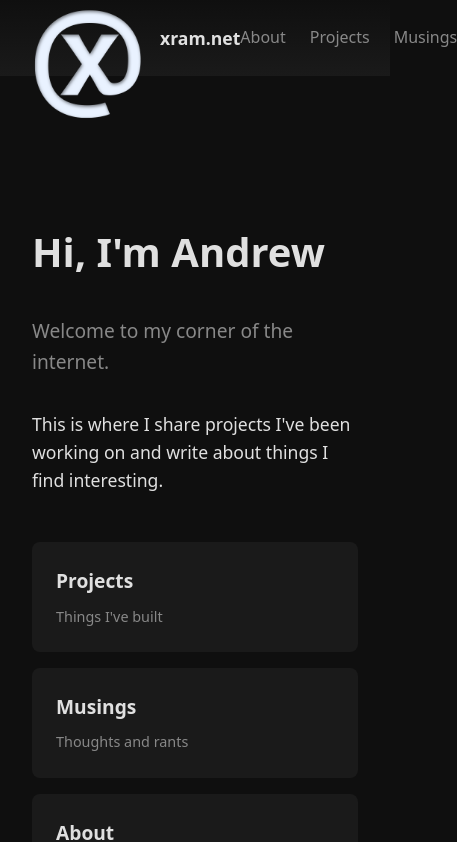
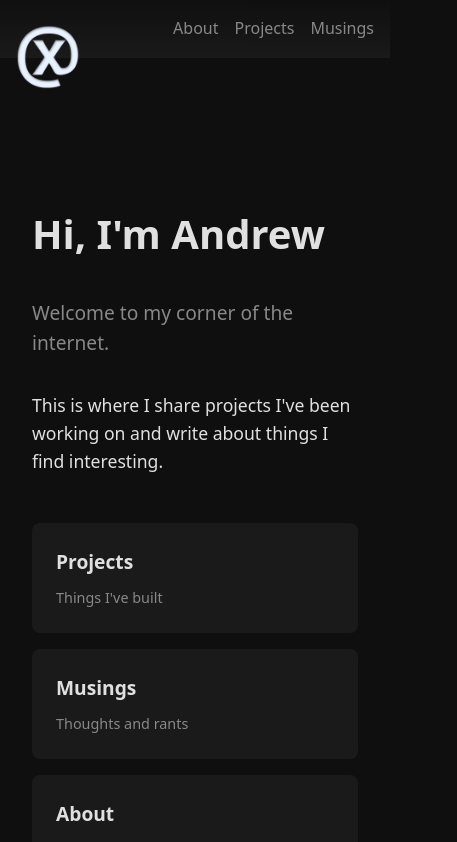
Before and after one commit to atmarx/xramnet, a SvelteKit app: page / in a window 390 px wide. Shown: the top 842 px of the page, 457 px wide, since content can reach past the window. Built offline with nearby package versions, Linux system fonts and the light colour scheme.

Commit message:
mobile fix

```diff
--- a/src/app.css
+++ b/src/app.css
@@ -497,6 +497,33 @@ footer {
 
 /* Responsive: stack on small screens */
 @media (max-width: 700px) {
+	nav {
+		padding: 1rem;
+	}
+
+	.site-name-text {
+		display: none;
+	}
+
+	.site-name.has-logo,
+	.site-name.has-logo-large {
+		padding-left: 4rem;
+	}
+
+	.site-logo {
+		height: 3.5rem;
+		top: -0.25rem;
+	}
+
+	.site-logo-large {
+		height: 4rem;
+		top: -0.25rem;
+	}
+
+	.nav-links {
+		gap: 1rem;
+	}
+
 	.musing-layout,
 	.project-layout {
 		grid-template-columns: 1fr;
@@ -505,5 +532,6 @@ footer {
 	.sidebar {
 		order: -1;
 		position: static;
+		margin-top: 0;
 	}
 }
--- a/src/routes/+layout.svelte
+++ b/src/routes/+layout.svelte
@@ -24,7 +24,7 @@
 				{:else}
 					<img src={logoSmall} alt="xram.net" class="site-logo" />
 				{/if}
-				xram.net
+				<span class="site-name-text">xram.net</span>
 			</a>
 			<div class="nav-links">
 				<a href="/about">About</a>
```
